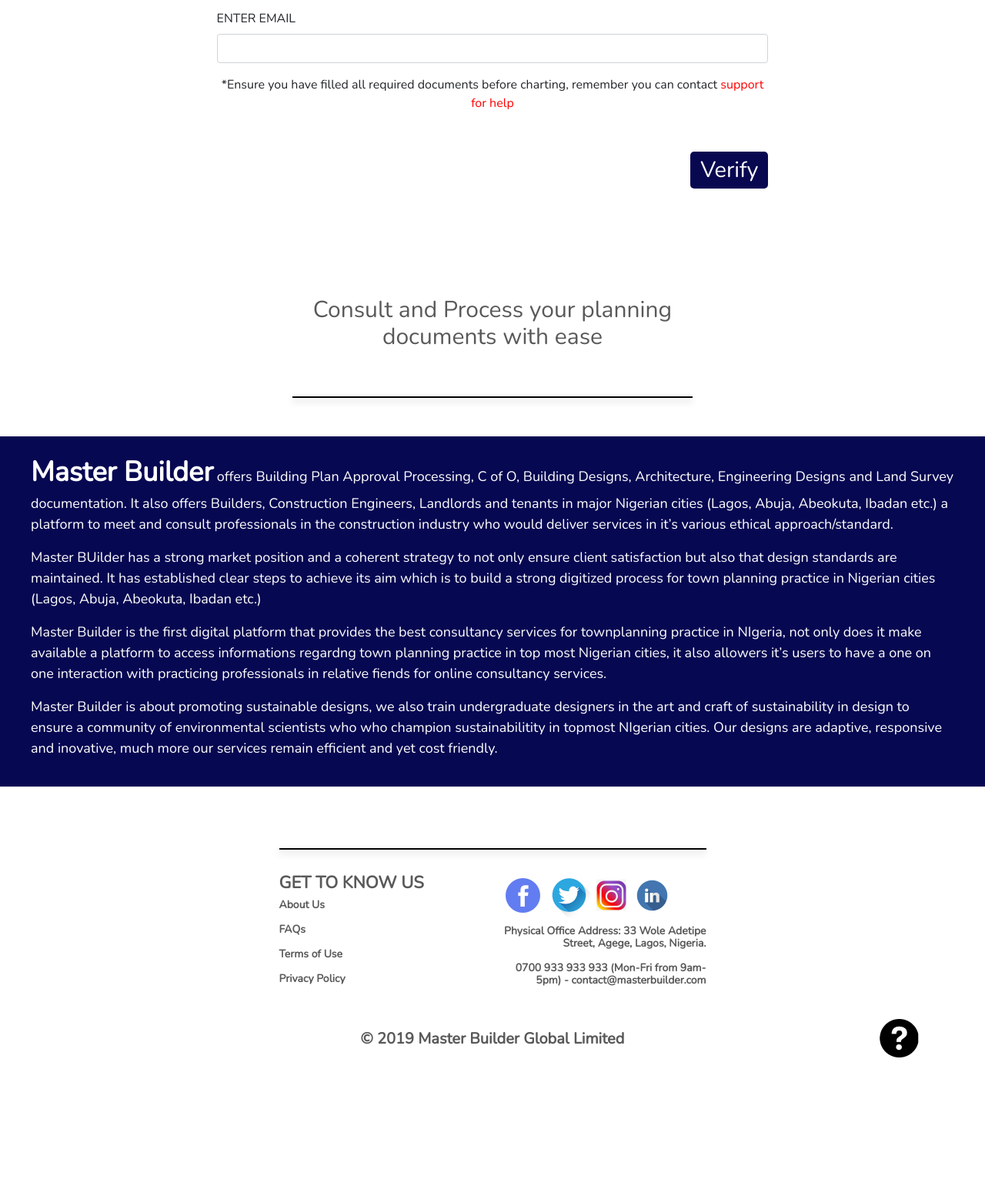
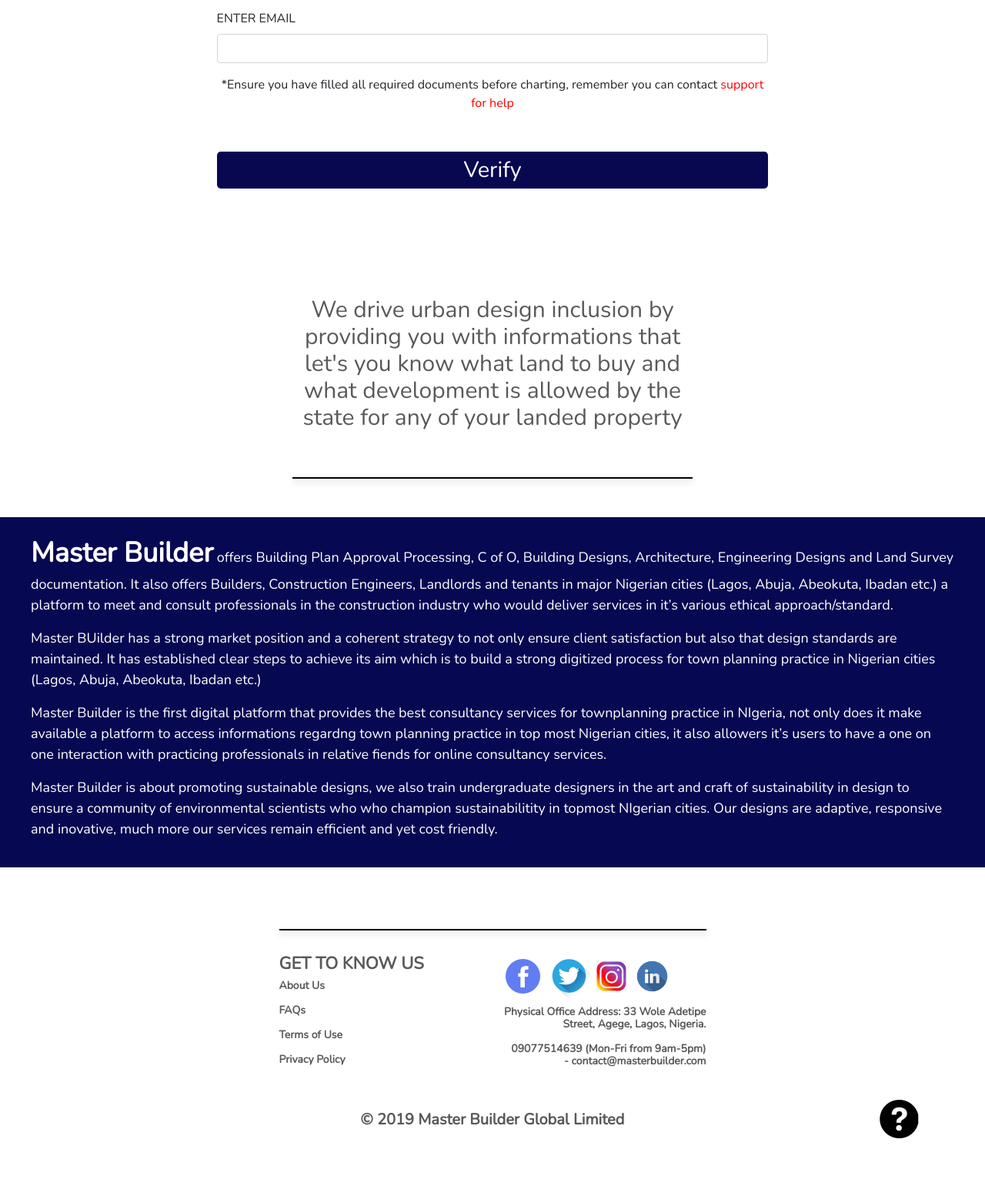
Before and after one commit to oladejimujeeb/MasterBuilder, a Flask app: page /land-info in a window 1280 px wide. Shown: the part 632-2186 px from the top of the page at 77% size. Before the commit the page ends 2006 px from the top, so only its background shows below. Run offline with Flask 2, Linux system fonts and the light colour scheme; some libraries are stand-ins or nearby versions.

Commit message:
made changes to land information

```diff
--- a/static/css/style.css
+++ b/static/css/style.css
@@ -75,7 +75,7 @@ header h1 {
     line-height: 22px;
     color: #fff!important;
     padding: 15px 70px;
-    padding-top: 8px;
+    padding-top: 15px;
     margin-top: 60px;
 }
 #permit-wrapper {
--- a/templates/includes/_footer.html
+++ b/templates/includes/_footer.html
@@ -24,7 +24,7 @@
                             </div>
                             <div class="text-right">
                                 <p>Physical Office Address: 33 Wole Adetipe Street, Agege, Lagos, Nigeria.</p>
-                                <p>0700 933 933 933 (Mon-Fri from 9am-5pm) - contact@masterbuilder.com</p>
+                                <p>09077514639 (Mon-Fri from 9am-5pm) - contact@masterbuilder.com</p>
                             </div>
                         </div>
                     </div>
--- a/templates/includes/_prefooter.html
+++ b/templates/includes/_prefooter.html
@@ -2,7 +2,7 @@
         <section id="permit-wrapper" data-aos="fade-up">
             <div class="container">
                 <div class="consult-div">
-                    <p>Consult and Process your planning documents with ease</p>
+                    <p>We drive urban design inclusion by providing you with informations that let's you know what land to buy and what development is allowed by the state for any of your landed property</p>
                     <hr>
                 </div>
             </div>
--- a/templates/land-info.html
+++ b/templates/land-info.html
@@ -62,7 +62,7 @@
                                     <div class="text-right">
                                         <p class="text-center"><span>*Ensure you have filled all required documents before charting, remember you can contact <a href="/contact" class="support">support for help</a></span></p>
                                         <div>
-                                            <a class="btn btn-create btn-chart" href="/success">Verify</a>
+                                            <a class="btn btn-create btn-chart" href="/success" style="width: 100%;">Verify</a>
                                         </div>
                                     </div>
                                 </div>
--- a/templates/success.html
+++ b/templates/success.html
@@ -6,8 +6,8 @@
 
 <div class="request-form">
         <div class="text-center">
-            <img src="../static/images/success_.png" class="img-responsive success-image" alt="success image" />
-            <p class="submission">Submission successful, you will be recieving a call from one of our personnels shortly</p>
+            <img src="../static/images/success.jpeg" class="img-responsive success-image" alt="success image" />
+            <p class="submission">Submission successful, your land information report will be sent to your mail, kindly check your mail in the next one hour</p>
         </div>
 </div>
 
```
Also changed, not shown: static/images/success.jpeg (added).
